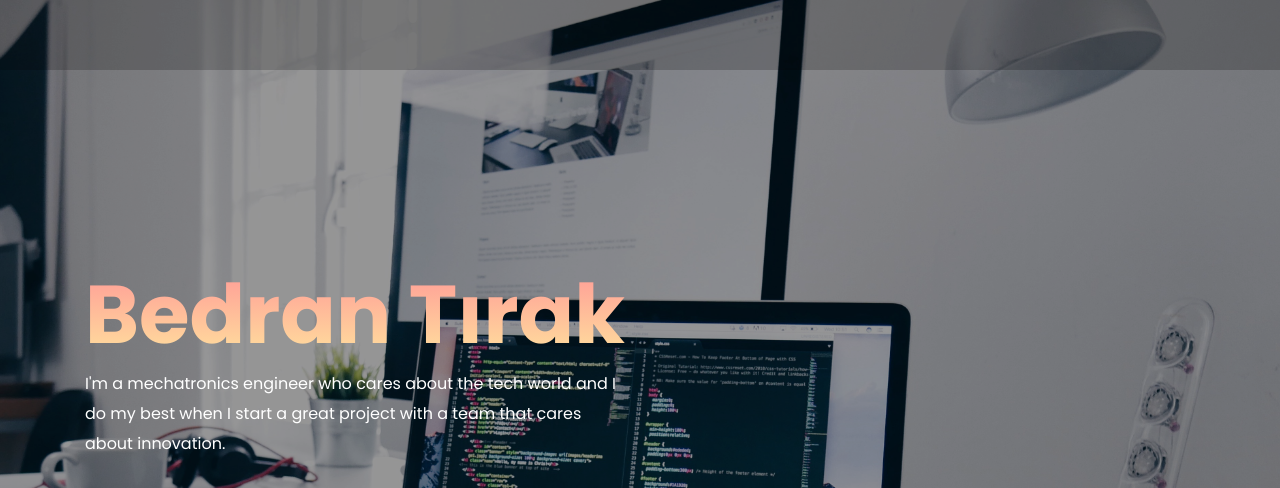
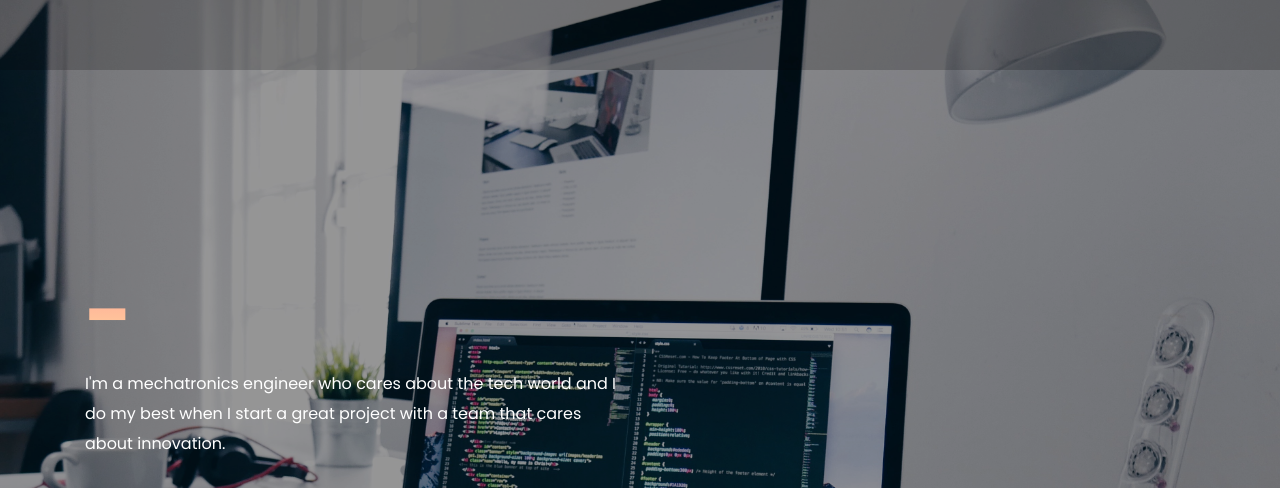
Before and after one commit to bedrantirak/bedrantirak.github.io, a website: page index.html in a window 1280 px wide. Shown: the top 488 px of the page. Drawn offline with Linux system fonts and the light colour scheme.

Commit message:
Update index.html

```diff
--- a/index.html
+++ b/index.html
@@ -92,7 +92,7 @@
                         <!-- Welcome Text -->
                         <div class="col-12 col-lg-8 col-xl-6">
                             <div class="welcome-text">
-                                <h2 data-animation="bounceInDown" data-delay="900ms">Bedran Tırak</h2>
+                                <h2 data-animation="bounceInDown" data-delay="900ms"> - </h2>
                                 <p data-animation="bounceInDown" data-delay="500ms">I'm a mechatronics engineer who cares about the tech world and I do my best when I start a great project with a team that cares about innovation. </p>
                                 <div class="hero-btn-group" data-animation="bounceInDown" data-delay="100ms">
 
```
